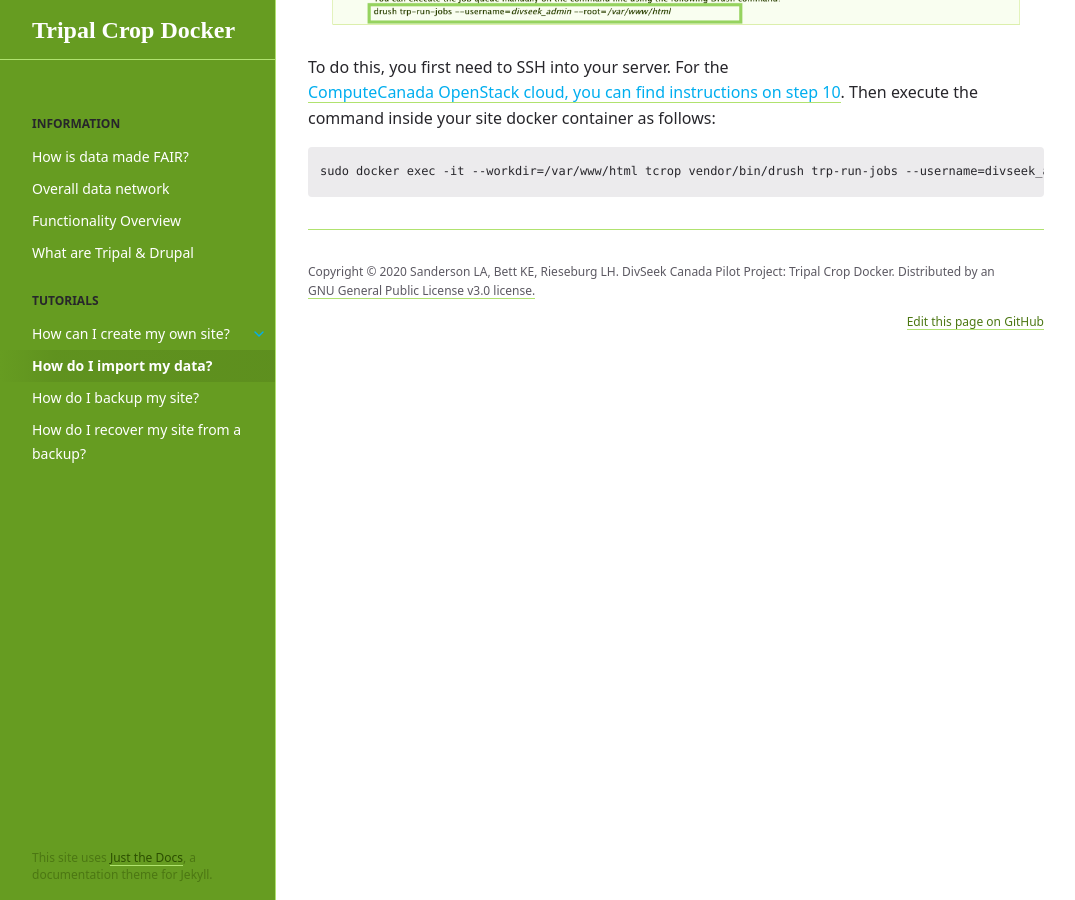
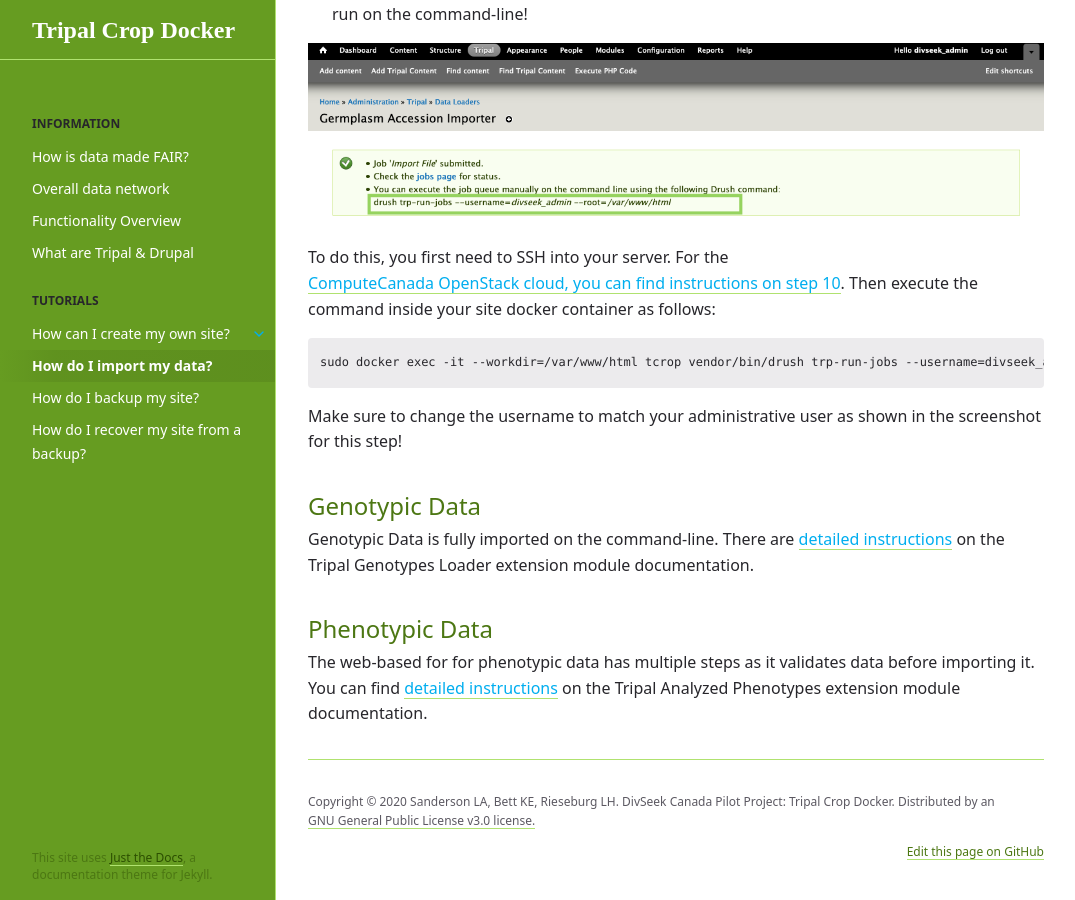
Before and after one commit to DivSeek-Canada/tripal-crop-docker, a Jekyll site: the page built from _tutorials/import.md, in a window 1280 px wide and 900 px high, scrolled down 2874 px. Shown: the whole window, without its empty margins (96-1171 px from the left). Built offline with Jekyll 4.4.1, drawn with Linux system fonts in a browser that asks for light colours; some of the changed text lies outside the part shown.

Commit message:
Add genotypic/phenotypic.

````diff
--- a/_tutorials/import.md
+++ b/_tutorials/import.md
@@ -7,7 +7,16 @@ permalink: /tutorials/import
 ---
 {% assign url_prefix = site.baseurl | append: "/tutorials" %}
 
+## Table of contents
+{: .no_toc .text-delta }
+
+ - TOC
+{:toc}
+
+
 All data, with the exception of genotypic data, can be imported into your site using friendly web-based forms!
+
+## Web-based Data Import Forms
 
 1. To import data, go to "Tripal" on the top administration toolbar. The click on "Data Loaders".
 
@@ -34,3 +43,13 @@ To do this, you first need to SSH into your server. For the [ComputeCanada OpenS
 ```
 sudo docker exec -it --workdir=/var/www/html tcrop vendor/bin/drush trp-run-jobs --username=divseek_admin --root=/var/www/html
 ```
+
+Make sure to change the username to match your administrative user as shown in the screenshot for this step!
+
+## Genotypic Data
+
+Genotypic Data is fully imported on the command-line. There are [detailed instructions](https://genotypes-loader.readthedocs.io/en/latest/usage.html) on the Tripal Genotypes Loader extension module documentation.
+
+## Phenotypic Data
+
+The web-based for for phenotypic data has multiple steps as it validates data before importing it. You can find [detailed instructions](https://analyzedphenotypes.readthedocs.io/en/latest/user_guide/loading.html) on the Tripal Analyzed Phenotypes extension module documentation.
````
